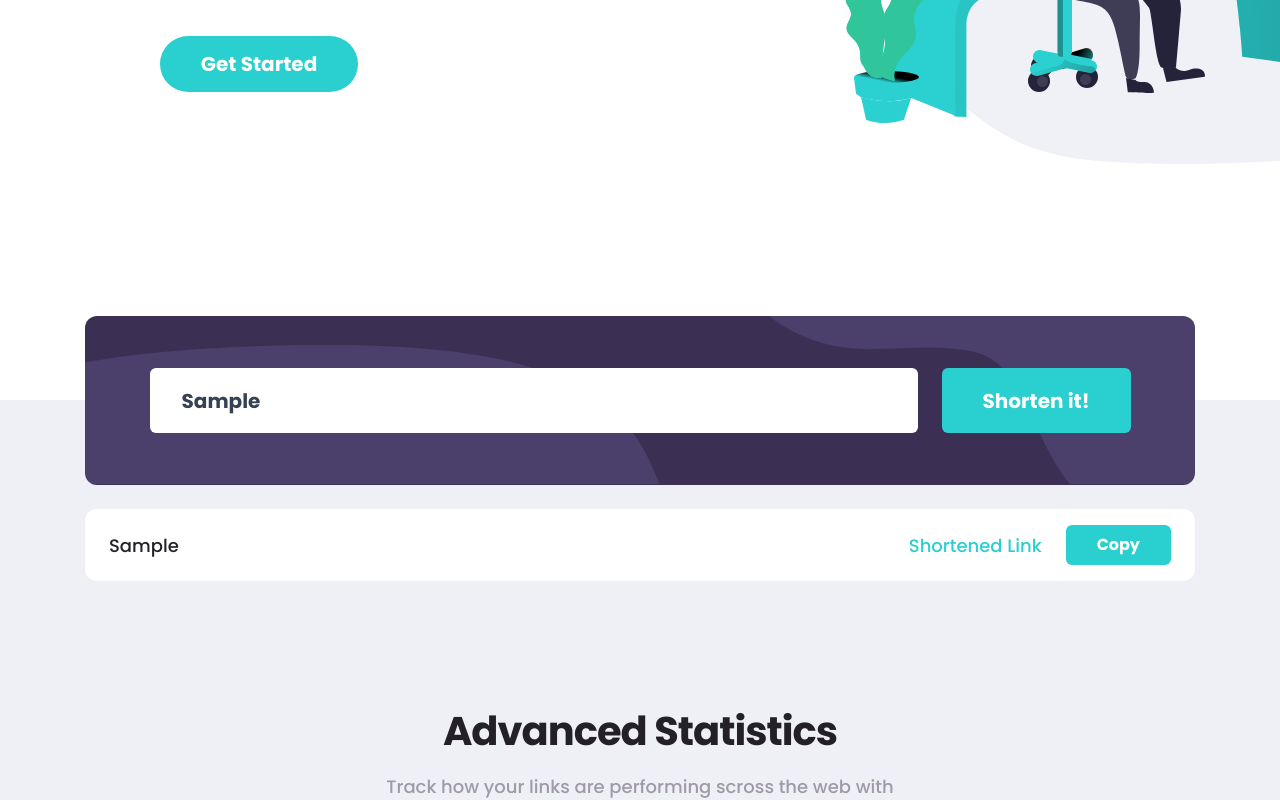
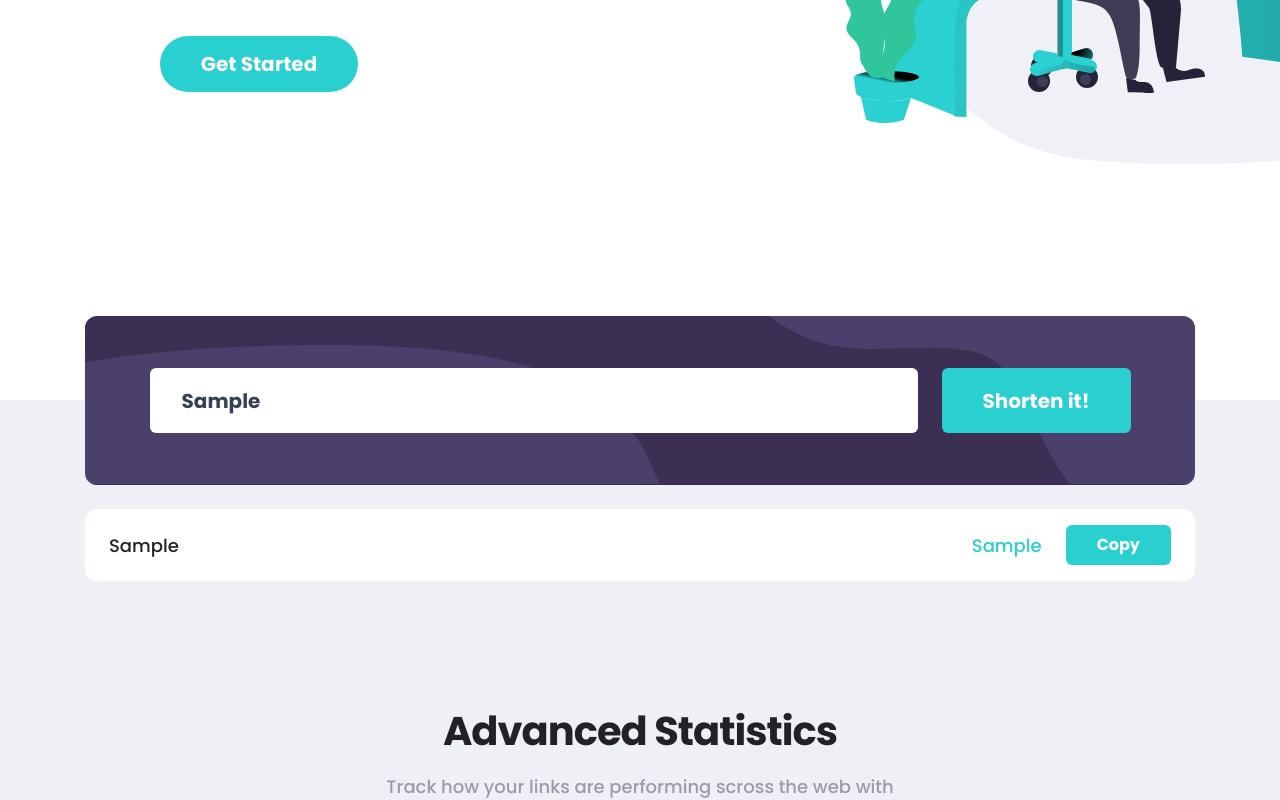
Before and after one commit to YokoMentor/url-shortening-api, a React (Vite) app: page / in a window 1280 px wide. Both pictures are taken after typing "Sample" into the empty fields and a click on the button "Shorten it!". Shown: the part 482-1282 px from the top of the page. Built offline with nearby package versions, Linux system fonts and the light colour scheme; no server answers.

Commit message:
Initial Shortening function

```diff
--- a/src/App.jsx
+++ b/src/App.jsx
@@ -1,7 +1,9 @@
 import { useState } from 'react'
 import './App.css'
 import logo from './images/logo.svg'
-import ShortenedLinks from './ShortenedLinks'
+import LinkShortening from './LinkShortening'
+const apiKey = 'f1e7c95869df4e98930810d4407f93c4'
+const url = 'https://api.rebrandly.com/v1/links'
 
 function App() {
 
@@ -15,6 +17,7 @@ function App() {
   const [link, setLink] = useState('');
   const [linkError, setLinkError] = useState(false);
   const [isVisible, setIsVisible] = useState(false);
+  const [shortenedLink, setShortenedLink] = useState('');
 
   function handleLinkChange(event){
     event.preventDefault();
@@ -41,6 +44,25 @@ function App() {
     event.preventDefault();
     setLinkError(false);
     validateLink(link);
+    if (isValidLink(link)) {
+      shortenUrl();
+    }
+  }
+
+  function shortenUrl() {
+
+    const data = JSON.stringify({destination: link});
+
+    fetch(url, {
+      method:'POST',
+      headers: {
+      'Content-type': 'application/json',
+      'apikey': apiKey
+      },
+      body: data
+    });
+
+    setShortenedLink(link);
   }
 
   return (
@@ -68,7 +90,7 @@ function App() {
           <div className='flex flex-col md:flex-row justify-center items-center md:items-start'>
             <div className='mt-[24px] md:mt-[52px] md:mb-[52px]'>
               <label htmlFor="name" className='mb-2'></label>
-              <input type="text" id="name" placeholder='Shorten a link here...'
+              <input type="text" id="link" placeholder='Shorten a link here...'
               className={`${linkError ? borderStyleError : borderStyleRegular}`}
               onChange={handleLinkChange}/>
               {linkError &&
@@ -81,7 +103,7 @@ function App() {
         </form>
       </div>
       <div className='flex flex-col justify-center items-center bg-bg-gray pt-6 md:w-full'>
-        {isVisible && <ShortenedLinks link = {link}/>}
+        {isVisible && <LinkShortening link = {link} shortenedLink = {shortenedLink}/>}
         <div className='px-5 mb-14 md:w-[550px] md:mt-9 md:mb-5'>
           <h2 className='font-bold text-[27px] md:text-[40px] text-gray-950 mb-5 md:mb-3 md:tracking-tight'>Advanced Statistics</h2>
           <p className='text-[16px] md:text-[18px] text-gray-500 leading-[28px]'>Track how your links are performing scross the web with out advanced statistics dashboard.</p>
--- a/src/ShortenedLinks.jsx
+++ b/src/LinkShortening.jsx
@@ -1,14 +1,14 @@
 import { useState } from 'react'
 import './App.css'
 
-function ShortenedLinks ({link}) {
+function LinkShortening ({link, shortenedLink}) {
   return (
     <div className='flex flex-col justify-center items-center w-full bg-bg-gray mb-21'>
       <div  className='flex flex-col md:flex-row justify-center items-center w-[327px] md:w-[1110px] md:h-[72px] bg-white rounded-xl'>
         <div className='flex flex-col md:flex-row w-full px-6 text-left md:justify-between md:items-center md:text-[18px]'>
           <div className='text-gray-950 mt-[16px] md:mt-0 mb-3 md:mb-0'>{link}</div>
           <hr className='border-bg-gray border-1 md:border-0 w-full md:w-0 mb-3 md:mb-0'/>
-          <div className='text-primary-blue mb-2 md:mb-0'>Shortened Link</div>
+          <div className='text-primary-blue mb-2 md:mb-0'>{shortenedLink}</div>
         </div>
         <button className='w-[279px] h-[40px] md:w-[120px] md:h-[40px] rounded-md bg-primary-blue text-[18px] md:text-[16px] text-white font-bold cursor-pointer mb-[16px] md:mb-0 md:mr-6'>Copy</button>
       </div>
@@ -16,4 +16,4 @@ function ShortenedLinks ({link}) {
   )
 }
 
-export default ShortenedLinks
+export default LinkShortening
```
